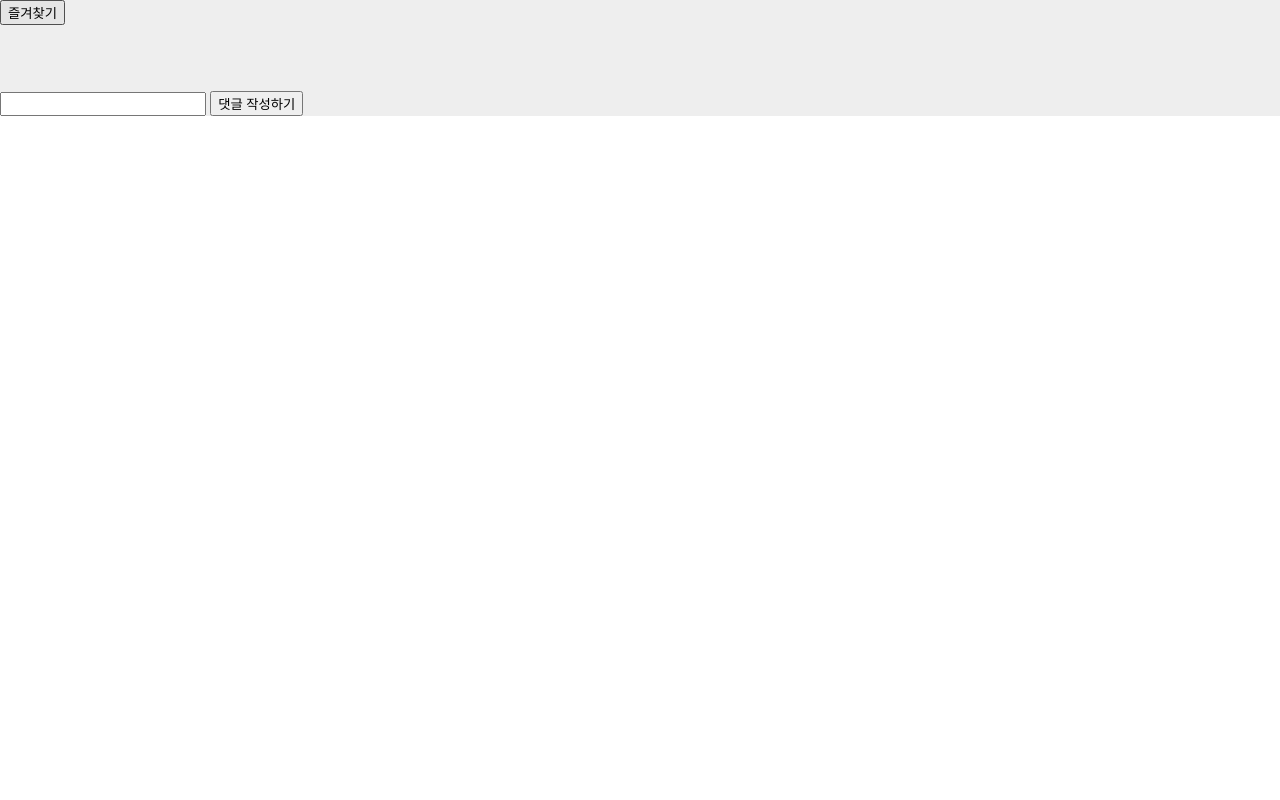
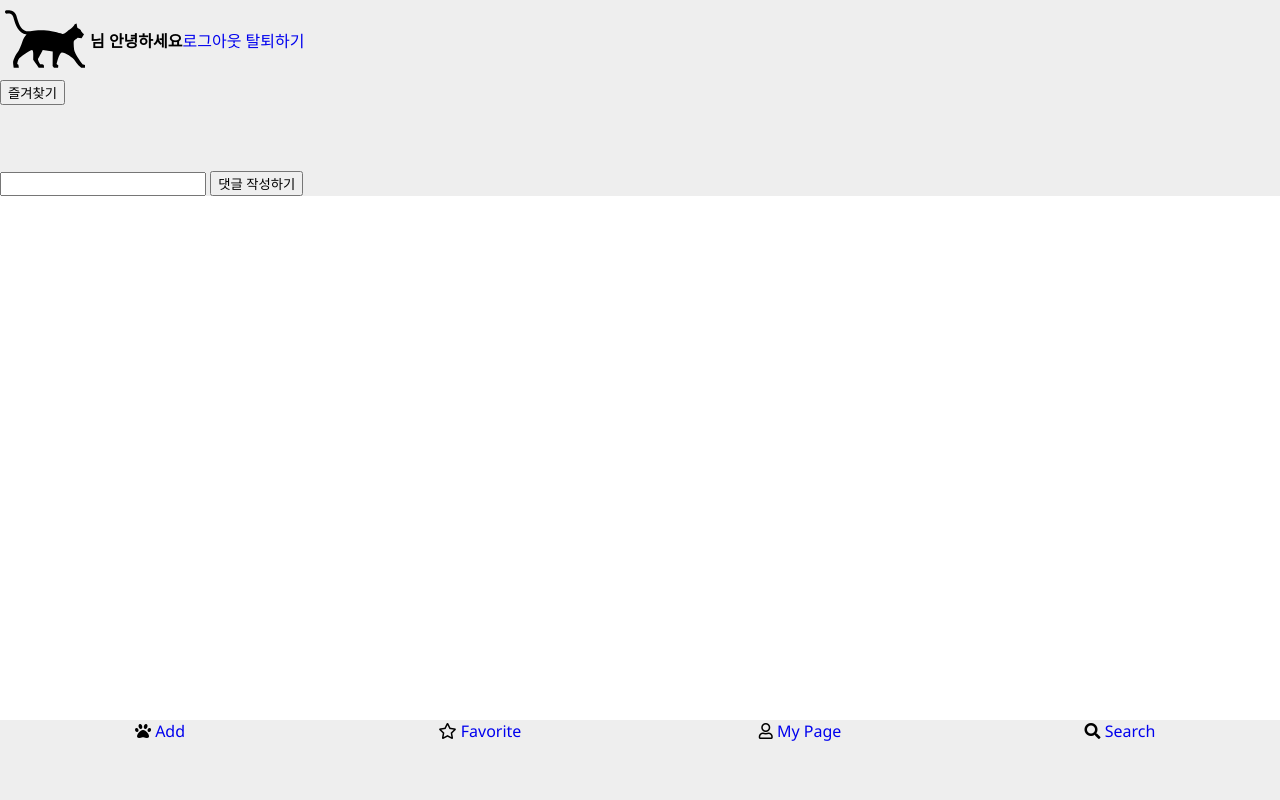
Before and after one commit to TownOneWheel/townonewheel, a Django app: page /crud/comment/1 in a window 1280 px wide. Run offline with Django 3.2, Linux system fonts and the light colour scheme; the visitor is signed in with stand-in values (Sample User, id 1); data that the repository does not hold is empty; some web fonts are replaced.

Commit message:
feat: index.html, base.html 마크업 수정 및 styling

```diff
--- /dev/null
+++ b/crud/cat_location/37.545127.059.txt
@@ -0,0 +1 @@
+12,
--- a/social/templates/base.html
+++ b/social/templates/base.html
@@ -7,10 +7,45 @@
     <meta name="viewport" content="width=device-width, initial-scale=1.0" />
     <title>길냥이지도</title>
     <link rel="stylesheet" href="{% static 'css/base.css' %}" />
-
+    <link
+      rel="stylesheet"
+      href="https://use.fontawesome.com/releases/v5.15.3/css/all.css"
+      integrity="sha384-SZXxX4whJ79/gErwcOYf+zWLeJdY/qpuqC4cAa9rOGUstPomtqpuNWT9wdPEn2fk"
+      crossorigin="anonymous"
+    />
     {% block head %} {% endblock head %}
   </head>
   <body>
-    <div class="content">{% block content %} {% endblock content %}</div>
+    <div class="container">
+      <header class="header">
+        <h1 class="home"><img class="logo" src="{% static 'logo.svg' %}" alt="홈으로" /></h1>
+        {% if user.is_authenticated %}
+        <h1 class="welcome-msg">{{user.profile.name}}님 안녕하세요</h1>
+        <ul class="reset-list auth-list">
+          <li class="auth-item">
+            <a href="{% url 'social:logout' %}">로그아웃</a>
+          </li>
+          <li class="auth-item">
+            <a
+              onclick="return confirm('정말 탈퇴하시겠습니까 ?')"
+              href="{% url 'social:delete' user.pk %}"
+              >탈퇴하기</a
+            >
+          </li>
+        </ul>
+        {% include 'navbar.html' %} {% else %}
+        <h1 class="welcome-msg">로그인하고 집사가 되어보세요.</h1>
+        <ul class="reset-list auth-list">
+          <li class="auth-item">
+            <a href="{% url 'social:login' %}">로그인</a>
+          </li>
+          <li class="auth-item">
+            <a href="{% url 'social:signup' %}">회원가입</a>
+          </li>
+        </ul>
+        {% endif %}
+      </header>
+      {% block content %} {% endblock content %}
+    </div>
   </body>
 </html>
--- /dev/null
+++ b/social/templates/navbar.html
@@ -0,0 +1,20 @@
+<nav class="nav">
+  <ul class="reset-list nav-list">
+    <li class="nav-item">
+      <i class="icon fas fa-paw"></i>
+      <a class="nav-link" href="{% url 'crud:add' %}">Add</a>
+    </li>
+    <li class="nav-item">
+      <i class="icon far fa-star"></i>
+      <a class="nav-link" href="{% url 'social:favorite' user.pk %}">Favorite</a>
+    </li>
+    <li class="nav-item">
+      <i class="icon far fa-user"></i>
+      <a class="nav-link" href="{% url 'social:detail' user.pk %}">My Page</a>
+    </li>
+    <li class="nav-item">
+      <i class="icon fas fa-search"></i>
+      <a class="nav-link" href="{% url 'crud:search' %}">Search</a>
+    </li>
+  </ul>
+</nav>
--- a/static/css/base.css
+++ b/static/css/base.css
@@ -13,8 +13,9 @@
   padding-left: 0;
   margin: 0;
 }
-.content {
+.container {
   background-color: #eeeeee;
+  position: relative;
 }
 h1,
 h2,
@@ -25,3 +26,39 @@
 a {
   text-decoration: none;
 }
+.header {
+  height: 10vh;
+  display: flex;
+  align-items: center;
+}
+.home {
+  display: inline-block;
+}
+.logo {
+  height: 10vh;
+  margin: -5px 5px 5px 5px;
+}
+.nav {
+  position: fixed;
+  bottom: 0;
+  height: 10vh;
+  background-color: #eeeeee;
+  display: block;
+  width: 100%;
+  z-index: 1000;
+}
+.nav-list {
+  display: flex;
+}
+.nav-item {
+  width: 25%;
+  height: 10vh;
+  text-align: center;
+}
+.welcome-msg {
+  display: inline-block;
+}
+.auth-list,
+.auth-item {
+  display: inline-block;
+}
```
Also changed, not shown: social/templates/index.html (+1 -38 lines), social/templates/index_css.html (added, +291 -0 lines), social/templates/login.html (+5 -8 lines), static/logo.svg (added).
